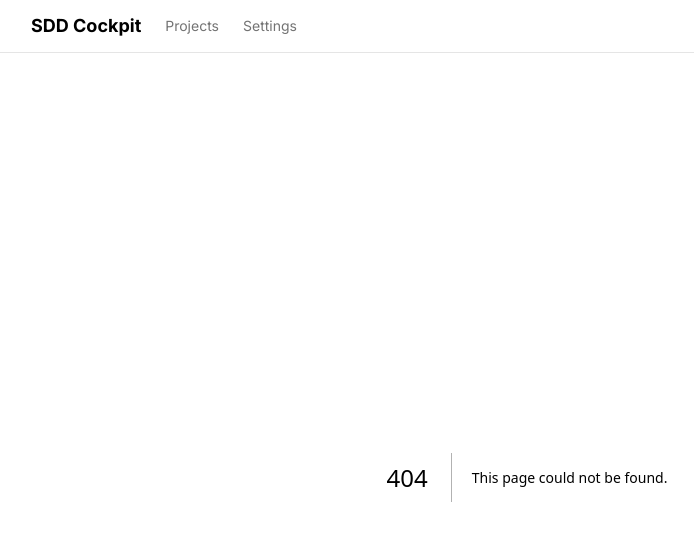
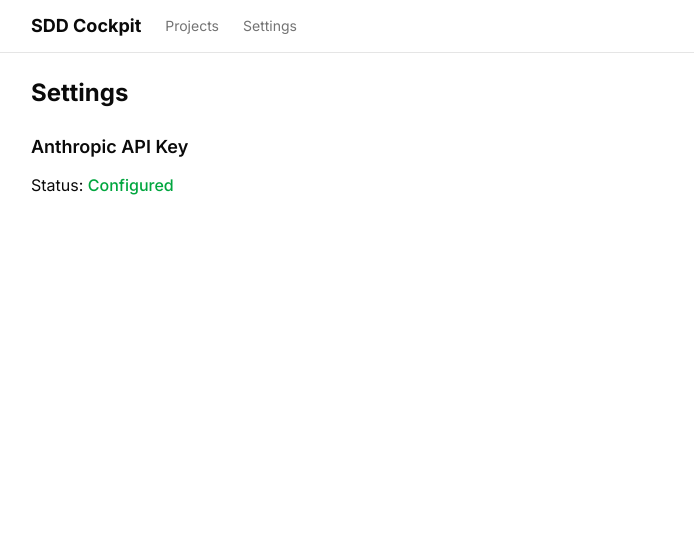
Before and after one commit to yepengfan/SpecOps, a Next.js app: page /settings in a window 1280 px wide. Before the commit this address had no page. Shown: the top 540 px of the page, without its empty margins (113-807 px from the left). Built offline with nearby package versions, Linux system fonts and the light colour scheme; no server answers.

Commit message:
Add settings page with API key status (T035)
Server component reads ANTHROPIC_API_KEY directly. Shows green
"Configured" or amber "Not configured" with setup instructions.

Co-Authored-By: Claude Opus 4.6 <noreply@anthropic.com>

```diff
--- /dev/null
+++ b/app/settings/page.tsx
@@ -0,0 +1,41 @@
+export default function SettingsPage() {
+  const configured = !!process.env.ANTHROPIC_API_KEY;
+
+  return (
+    <div className="space-y-6">
+      <h1 className="text-2xl font-bold">Settings</h1>
+
+      <section className="space-y-3">
+        <h2 className="text-lg font-semibold">Anthropic API Key</h2>
+
+        <p>
+          Status:{" "}
+          {configured ? (
+            <span className="font-medium text-green-600">Configured</span>
+          ) : (
+            <span className="font-medium text-amber-600">Not configured</span>
+          )}
+        </p>
+
+        {!configured && (
+          <div className="rounded-md border p-4 text-sm text-muted-foreground space-y-2">
+            <p>To enable AI generation features:</p>
+            <ol className="list-decimal list-inside space-y-1">
+              <li>
+                Create a <code className="text-foreground">.env.local</code>{" "}
+                file in the project root
+              </li>
+              <li>
+                Add your key:{" "}
+                <code className="text-foreground">
+                  ANTHROPIC_API_KEY=sk-ant-...
+                </code>
+              </li>
+              <li>Restart the dev server</li>
+            </ol>
+          </div>
+        )}
+      </section>
+    </div>
+  );
+}
```
